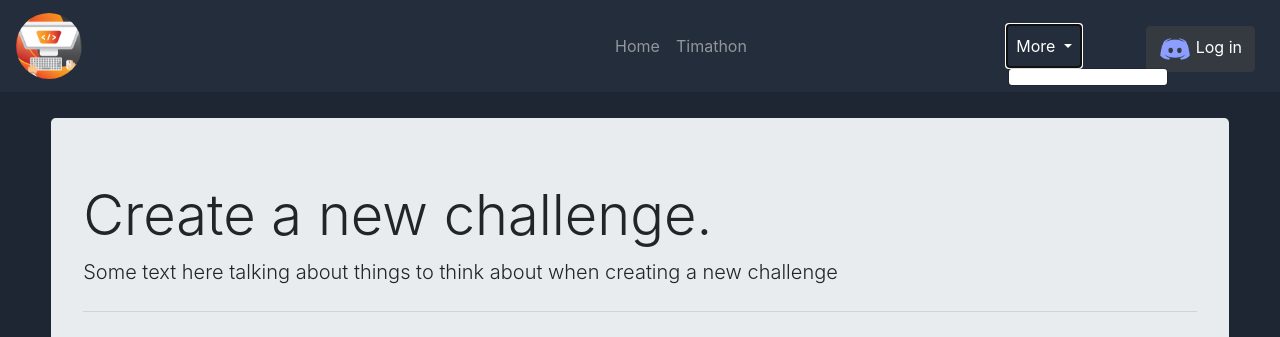
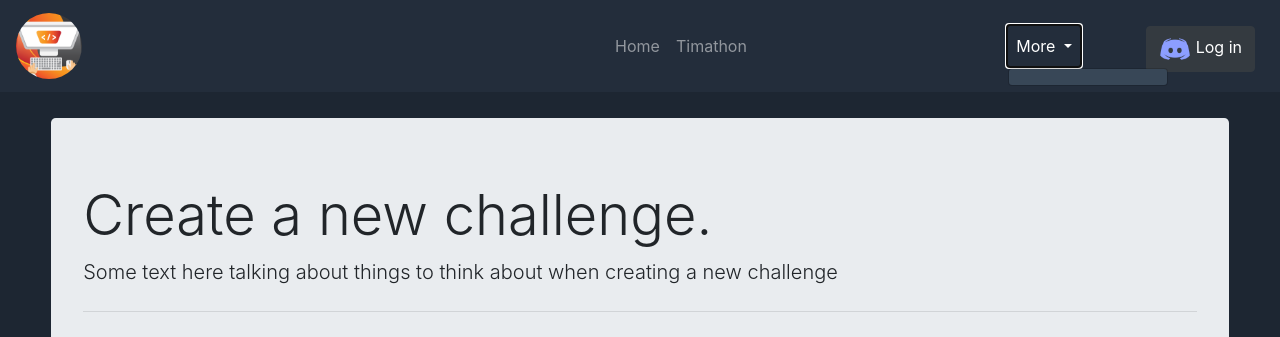
Before and after one commit to Tech-With-Tim/twtcodejam.net, a Django app: template TWT/templates/challenges/new.html in a window 1280 px wide, after a click on "More". Shown: the top 337 px of the page. Run offline with Django 3.2, Linux system fonts and the light colour scheme; the template is opened without the code that fills it, so the values that code supplies are empty; some libraries are stand-ins or nearby versions.

Commit message:
dropdown menu coloring through css

```diff
--- a/TWT/templates/base/navbar.html
+++ b/TWT/templates/base/navbar.html
@@ -8,6 +8,23 @@
     .logout:hover {
         color: #ffffff;
         background-color: #ff7746;
+    }
+
+    .dropdown {
+        justify-content: right;
+    }
+
+    .dropdown-menu {
+        background-color: #384757;
+    }
+
+    .dropdown-item {
+        color: #9aaab5;/*rgba(255,255,255,.8);*/
+    }
+
+    .dropdown-item:hover {
+        background-color: #384757;
+        color: white;
     }
 </style>
 <nav class="navbar navbar-expand-lg navbar-dark" style="background-color: #232D3B;">
```
